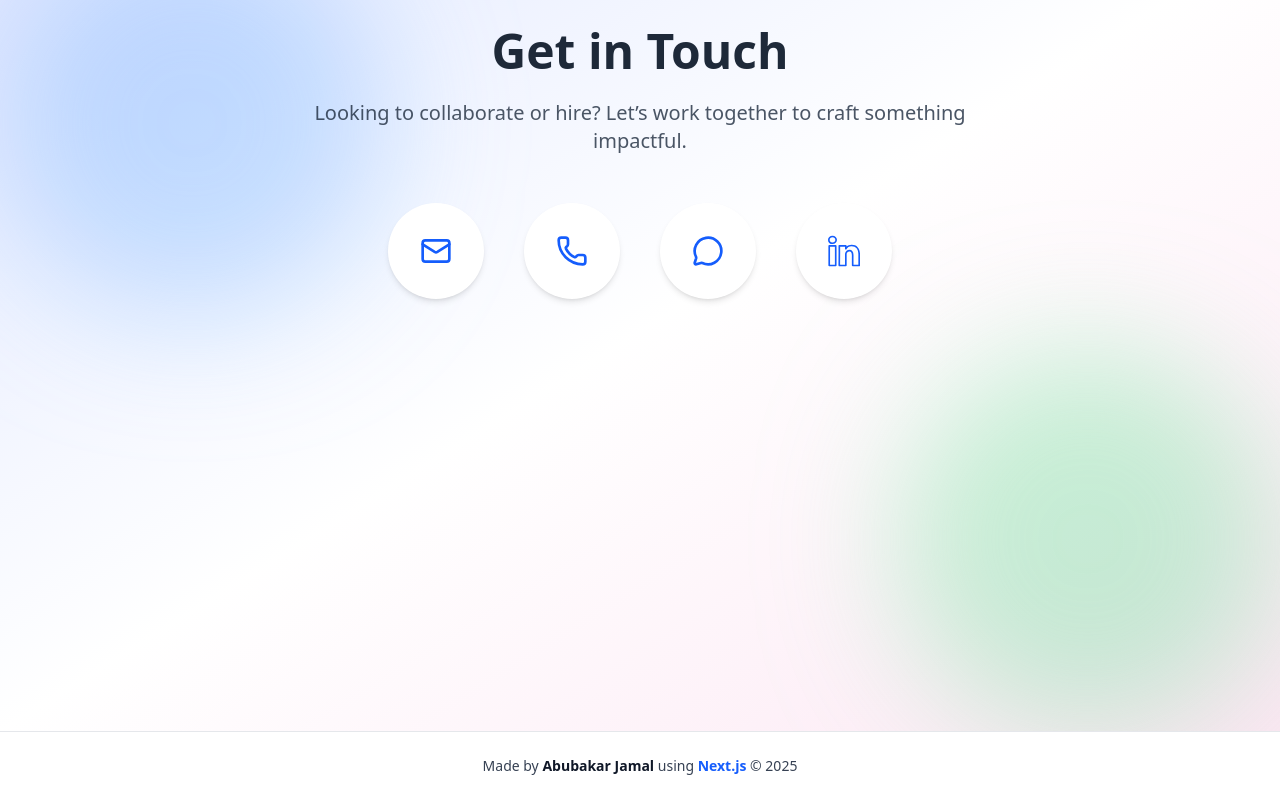
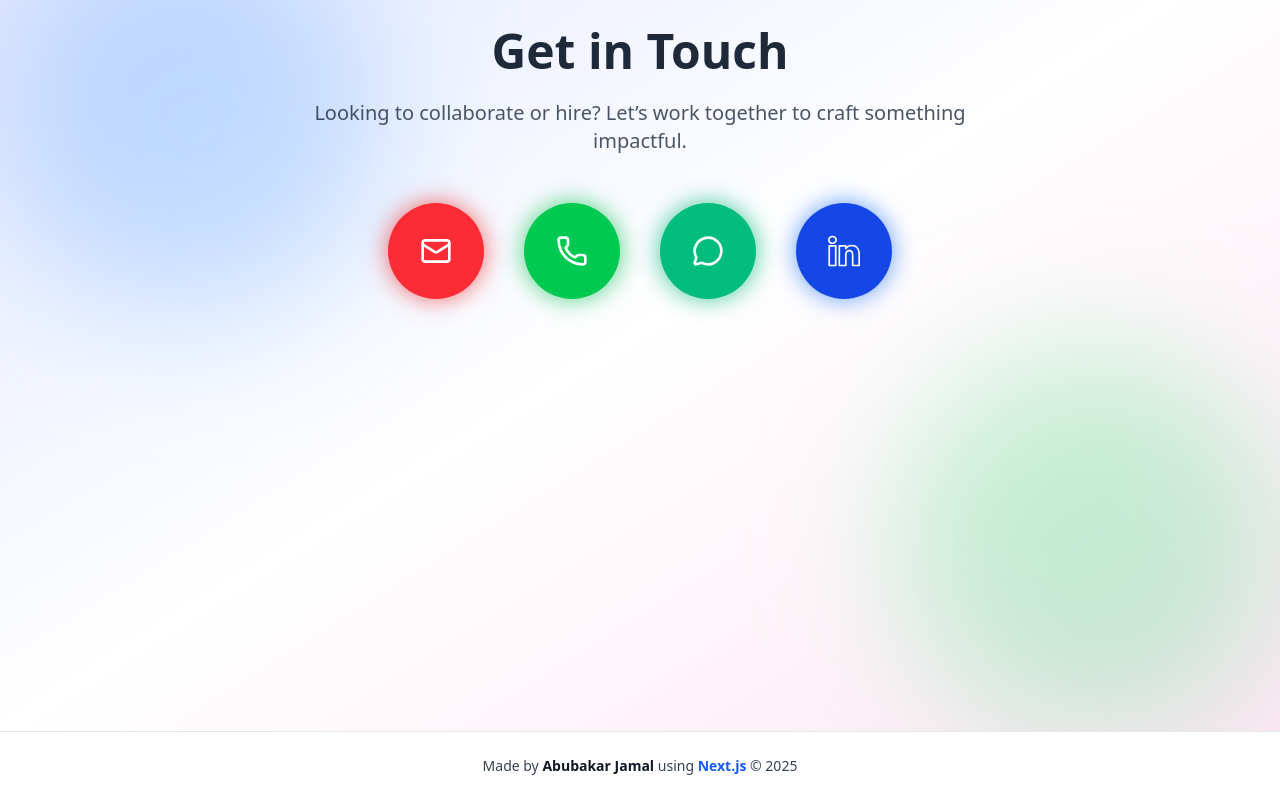
Before and after one commit to AbubakarJ545/portfolio, a Next.js app: page / in a window 1280 px wide. Shown: the part 4165-4965 px from the top of the page. Built offline with nearby package versions, Linux system fonts and the light colour scheme.

Commit message:
Fix: Contact Section beautification

```diff
--- a/src/app/component/ConnectSection.jsx
+++ b/src/app/component/ConnectSection.jsx
@@ -1,3 +1,5 @@
+"use client";
+
 import { Mail, Phone, MessageCircle } from "lucide-react";
 import { SlSocialLinkedin } from "react-icons/sl";
 
@@ -7,25 +9,29 @@ export default function ConnectSection() {
       icon: <Mail className="w-8 h-8" />,
       label: "Email",
       link: "mailto:abubakarjamal840@gmail.com",
-      color: "hover:shadow-blue-400",
+      bg: "bg-red-500",
+      glow: "rgba(239,68,68,0.8)", // red-500
     },
     {
       icon: <Phone className="w-8 h-8" />,
       label: "Phone",
       link: "tel:+923026828404",
-      color: "hover:shadow-green-400",
+      bg: "bg-green-500",
+      glow: "rgba(34,197,94,0.8)", // green-500
     },
     {
       icon: <MessageCircle className="w-8 h-8" />,
       label: "WhatsApp",
       link: "https://wa.me/923026828404",
-      color: "hover:shadow-emerald-400",
+      bg: "bg-emerald-500",
+      glow: "rgba(16,185,129,0.8)", // emerald-500
     },
     {
       icon: <SlSocialLinkedin className="w-8 h-8" />,
       label: "LinkedIn",
       link: "https://linkedin.com/in/abubakar-jamal-8b2716350/",
-      color: "hover:shadow-blue-400",
+      bg: "bg-blue-700",
+      glow: "rgba(59,130,246,0.8)", // blue-700
     },
   ];
 
@@ -34,7 +40,24 @@ export default function ConnectSection() {
       id="contact"
       className="relative w-full min-h-screen py-24 px-6 text-center bg-gradient-to-br from-indigo-100 via-white to-pink-100 dark:from-gray-900 dark:via-gray-800 dark:to-gray-900 overflow-hidden"
     >
-      {/* Background glow circles */}
+      {/* 🔥 Keyframes for colorful glowing animation */}
+      <style jsx>{`
+        @keyframes glowPulse {
+          0%,
+          100% {
+            box-shadow: 0 0 15px var(--glow-color);
+          }
+          50% {
+            box-shadow: 0 0 30px var(--glow-color);
+          }
+        }
+
+        .glow-animate {
+          animation: glowPulse 2s ease-in-out infinite;
+        }
+      `}</style>
+
+      {/* Glow background bubbles */}
       <div className="absolute top-0 left-0 w-96 h-96 bg-blue-300 rounded-full mix-blend-multiply filter blur-3xl opacity-30 animate-pulse"></div>
       <div className="absolute bottom-0 right-0 w-96 h-96 bg-green-300 rounded-full mix-blend-multiply filter blur-3xl opacity-30 animate-pulse"></div>
 
@@ -53,7 +76,10 @@ export default function ConnectSection() {
               href={item.link}
               target="_blank"
               rel="noopener noreferrer"
-              className={`w-20 h-20 md:w-24 md:h-24 rounded-full bg-white dark:bg-gray-800 flex items-center justify-center text-blue-600 shadow-md transition-all duration-300 hover:scale-110 hover:shadow-lg ${item.color}`}
+              style={{
+                "--glow-color": item.glow,
+              }}
+              className={`w-20 h-20 md:w-24 md:h-24 rounded-full ${item.bg} flex items-center justify-center text-white transition-all duration-300 hover:scale-110 glow-animate`}
             >
               {item.icon}
             </a>
```
